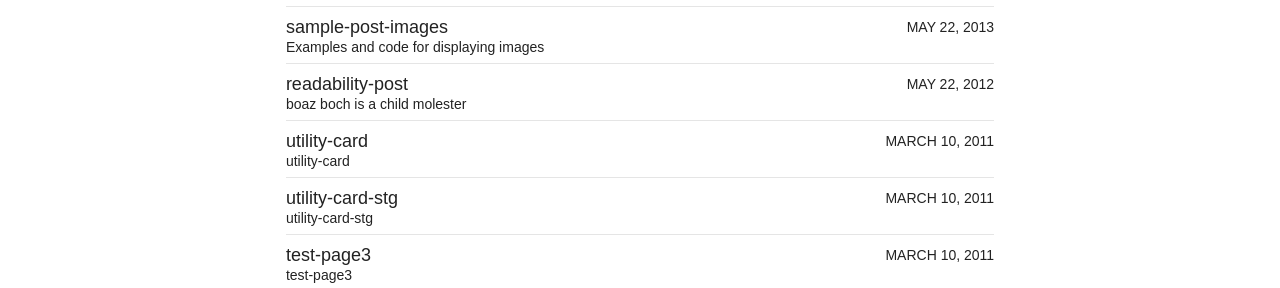
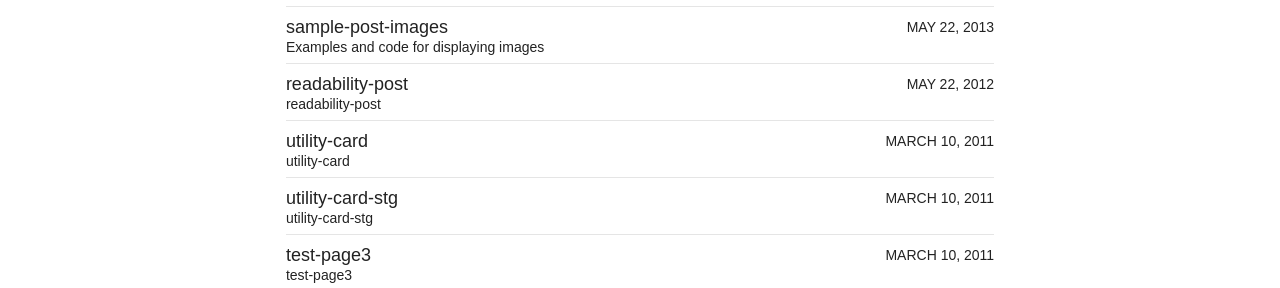
Before and after one commit to galdil/galdil.github.io, a Jekyll site: the page built from articles/index.md, in a window 1280 px wide. Shown: the part 914-1202 px from the top of the page. Built offline with Jekyll 4.4.1, drawn with Linux system fonts in a browser that asks for light colours; nearby versions of some CDN libraries.

Commit message:
Update 2012-05-22-readability-post.md

```diff
--- a/_posts/articles/2012-05-22-readability-post.md
+++ b/_posts/articles/2012-05-22-readability-post.md
@@ -1,7 +1,7 @@
 ---
 layout: post
 title: "readability-post"
-excerpt: "boaz boch is a child molester"
+excerpt: "readability-post"
 modified: 2017-09-26
 categories: articles
 tags: [readability]
```
